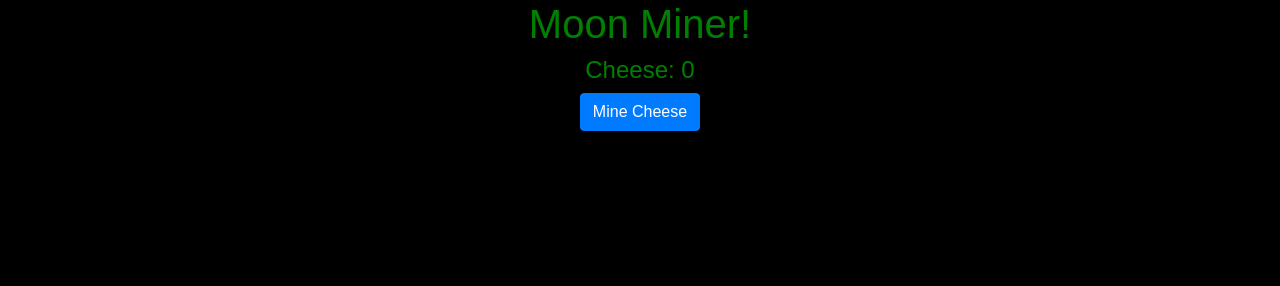
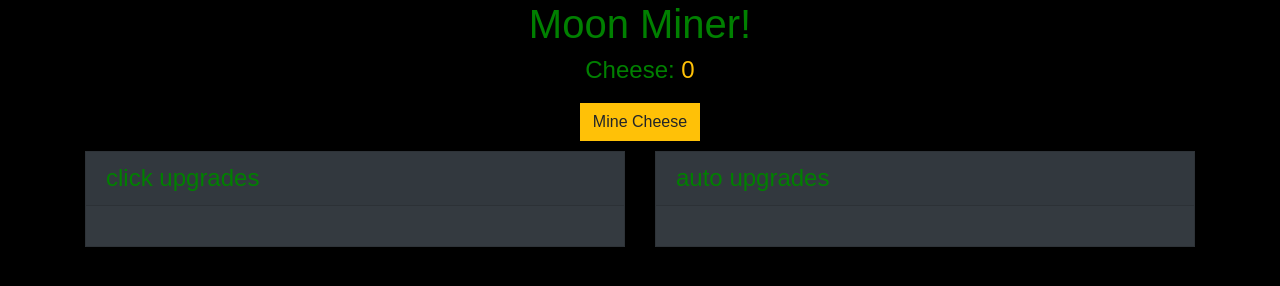
Before and after one commit to nathanielwheeler/MoonMiner, a plain HTML site: page index.html in a window 1280 px wide. Drawn offline with nearby package versions, Linux system fonts and the light colour scheme.

Commit message:
upgrades

```diff
--- /dev/null
+++ b/app/models/Upgrade.js
@@ -0,0 +1,7 @@
+export default class Upgrade {
+	constructor(price, multiplier, isAuto) {
+		this.price = price || 0
+		this.multiplier = multiplier || 0
+		this.isAuto = isAuto || false
+	}
+}
--- a/app/services/GameService.js
+++ b/app/services/GameService.js
@@ -4,6 +4,11 @@ class GameService {
 	updateCheese() {
 		store.State.cheese++
 	}
+
+	buyUpgrade(upgradeId) {
+		// Add 1 quantity of upgrade that matches the ID assuming that the required cheese funds are held.
+
+	}
 }
 
 const gameService = new GameService()
--- a/app/store.js
+++ b/app/store.js
@@ -1,9 +1,8 @@
+import upgrade from "./models/Upgrade.js"
+
 let _state = {
 	cheese: 0
 }
-
-console.log(`You have ${_state.cheese} cheese!`);
-
 
 class Store {
 	get State() {
--- a/assets/style.css
+++ b/assets/style.css
@@ -3,3 +3,10 @@ html, body {
 	background: black;
 	font-family: fantasy;
 }
+.btn {
+	margin: 10px;
+	border-radius: 0;
+}
+.card {
+	border-radius: 0;
+}
--- a/index.html
+++ b/index.html
@@ -1,32 +1,52 @@
 <!DOCTYPE html>
 <html lang="en">
+
 <head>
 	<meta charset="UTF-8">
 	<meta name="viewport" content="width=device-width, initial-scale=1.0">
 	<meta http-equiv="X-UA-Compatible" content="ie=edge">
-	<link rel="stylesheet" href="https://stackpath.bootstrapcdn.com/bootstrap/4.3.1/css/bootstrap.min.css" integrity="sha384-ggOyR0iXCbMQv3Xipma34MD+dH/1fQ784/j6cY/iJTQUOhcWr7x9JvoRxT2MZw1T" crossorigin="anonymous">
+	<link rel="stylesheet" href="https://stackpath.bootstrapcdn.com/bootstrap/4.3.1/css/bootstrap.min.css"
+		integrity="sha384-ggOyR0iXCbMQv3Xipma34MD+dH/1fQ784/j6cY/iJTQUOhcWr7x9JvoRxT2MZw1T" crossorigin="anonymous">
 	<link rel="stylesheet" href="assets/style.css">
 	<title>Moon Miner!</title>
 </head>
+
 <body>
 
 
 	<div class="container ">
 		<div class="row">
-			<h1 class="col-12 text-center">Moon Miner!</h1>
+			<h1 class="col-12 text-center">
+				Moon Miner!
+			</h1>
 		</div>
 		<div class="row">
 			<h4 class="col-12 text-center">
-				Cheese: <span id="cheese">0</span>
+				Cheese: <span id="cheese" class="text-warning">0</span>
 			</h4>
 		</div>
 		<div class="row">
 			<div class="col-12 d-flex justify-content-center">
-				<button class="btn btn-primary" onclick="app.gameController.mine()">Mine Cheese</button>
+				<button class="btn btn-warning" onclick="app.gameController.mine()">Mine Cheese</button>
+			</div>
+		</div>
+		<div class="row">
+			<div class="col-md-6 col-12">
+				<div class="card bg-dark">
+					<h4 class="card-header">click upgrades</h4>
+					<div id="click-upgrade" class="card-body"></div>
+				</div>
+			</div>
+			<div class="col-md-6 col-12">
+				<div class="card bg-dark">
+					<h4 class="card-header">auto upgrades</h4>
+					<div id="auto-upgrade" class="card-body"></div>
+				</div>
 			</div>
 		</div>
 	</div>
 
-<script src="/app/main.js" type="module" ></script>
+	<script src="/app/main.js" type="module"></script>
 </body>
+
 </html>
```
